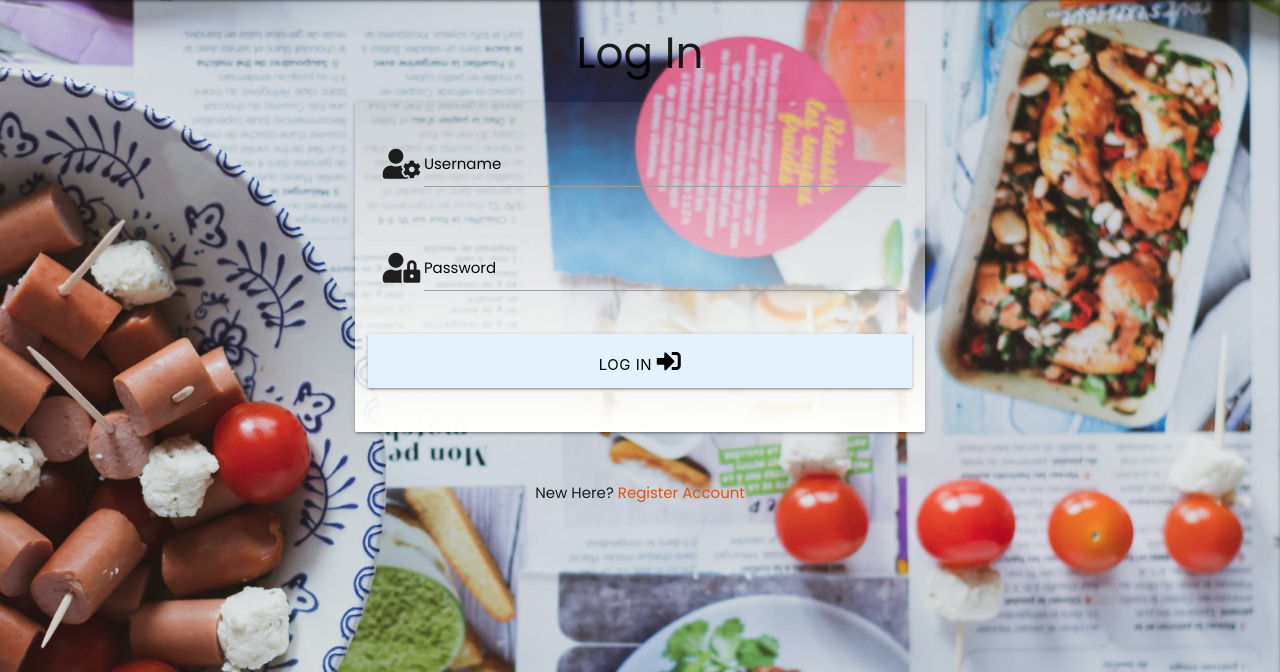
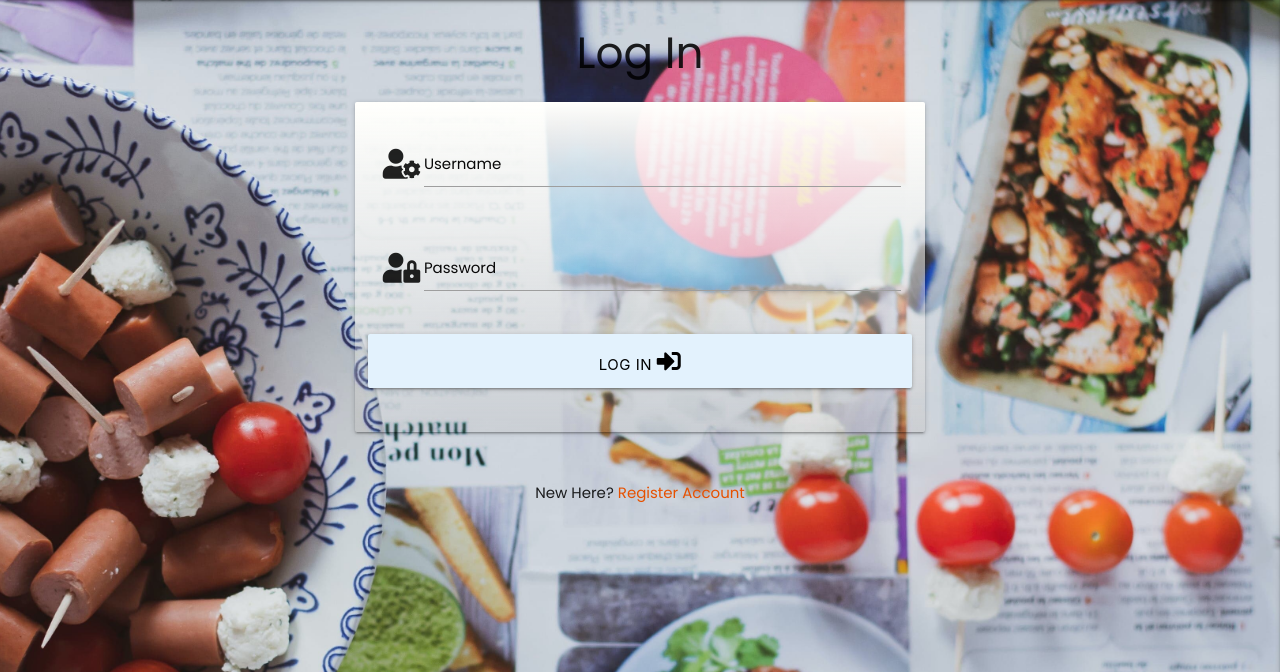
Before and after one commit to EmanuelCaires/MYCOOKBOOK, a Flask app: page / in a window 1280 px wide. Shown: the part 69-741 px from the top of the page. Run offline with Flask 3, Linux system fonts and the light colour scheme; some libraries are stand-ins or nearby versions.

Commit message:
STYLE.CSS ADJUNTED

```diff
--- a/static/css/style.css
+++ b/static/css/style.css
@@ -1,8 +1,3 @@
-/* Override Materialize CSS */
-.table-of-contents a {
-    letter-spacing: normal !important; /* Remove letter spacing */
-}
-
 /* Body styles */
 body {
     min-height: 100%;
@@ -33,7 +28,7 @@ nav ul a {
 
 /* Card panel styles */
 .card-panel {
-    background: linear-gradient(#a8988a1a, rgb(255, 255, 252));
+    background: linear-gradient(0, #a8988a1a, rgb(255, 255, 252));
 }
 
 /* Large button styles */
```
